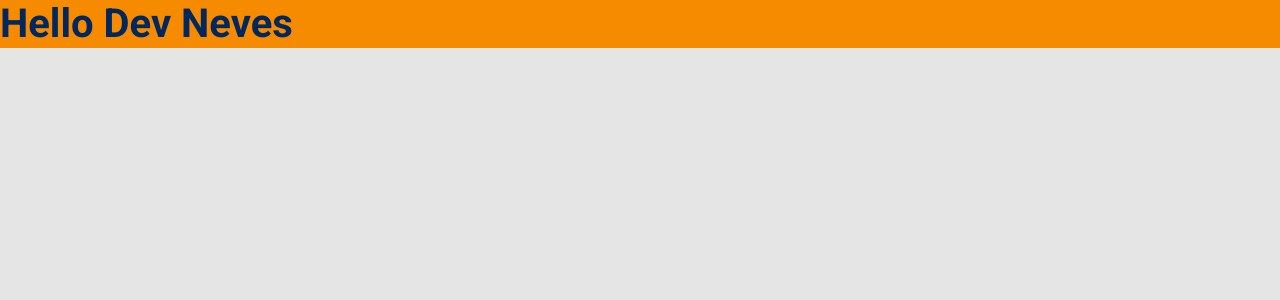
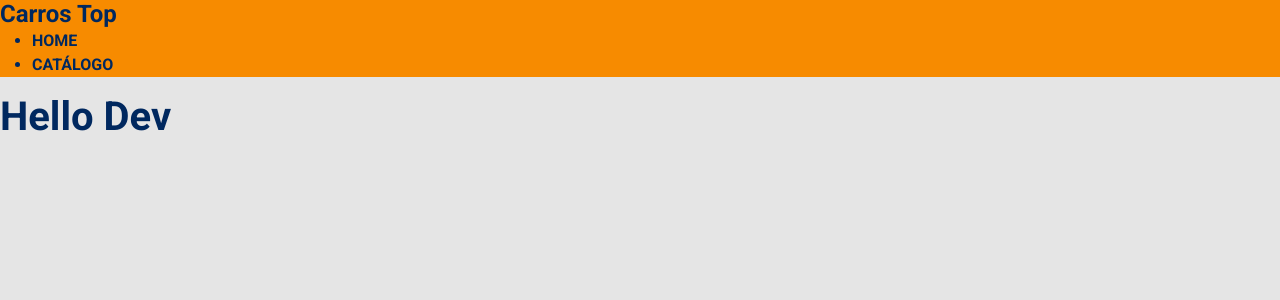
Before and after one commit to nevesade/carrosTop, a React (Create React App) app in the folder frontweb/: page / in a window 1280 px wide. Shown: the top 300 px of the page. Built offline with nearby package versions, Linux system fonts and the light colour scheme; the HTML template or start-up script is replaced by a standard one.

Commit message:
Começando o componente Navbar

```diff
--- a/frontweb/src/App.tsx
+++ b/frontweb/src/App.tsx
@@ -1,13 +1,14 @@
 import './assets/styles/custom.scss';
 import './App.css';
-
+import Navbar from 'components/Navbar';
 
 const App = () => {
   return (
-
-    <h1 className='bg-warning'>Hello Dev Neves</h1>
-
+    <>
+      <Navbar />
+      <h1>Hello Dev</h1>
+    </>
   );
-}
+};
 
 export default App;
--- /dev/null
+++ b/frontweb/src/components/Navbar/index.tsx
@@ -0,0 +1,24 @@
+const Navbar = () => {
+  return (
+    <nav className="bg-warning">
+      <div>
+        <a href="link">
+          <h4>Carros Top</h4>
+        </a>
+        <div>
+          <ul>
+            <li>
+              <a href="link">HOME</a>
+            </li>
+            <li>
+              <a href="link">CATÁLOGO</a>
+            </li>
+
+          </ul>
+        </div>
+      </div>
+    </nav>
+  );
+};
+
+export default Navbar;
```
Also changed, not shown: frontweb/src/components/Navbar/styles.css (added), 1 other file (tests, documents, lock files or other folders).
